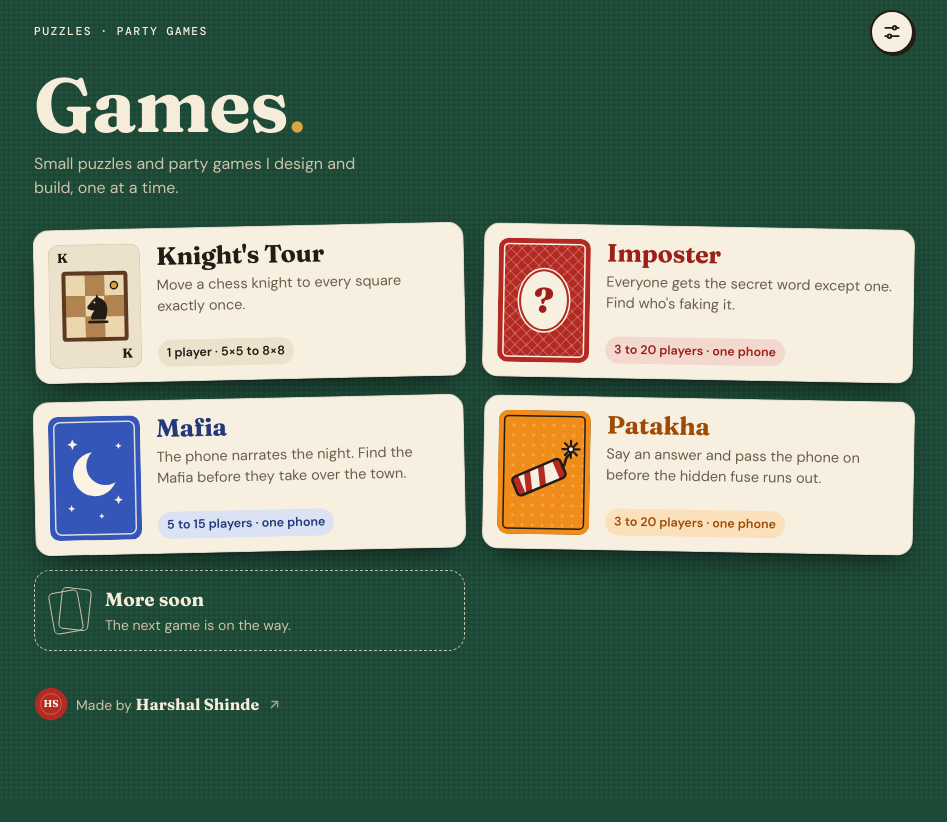
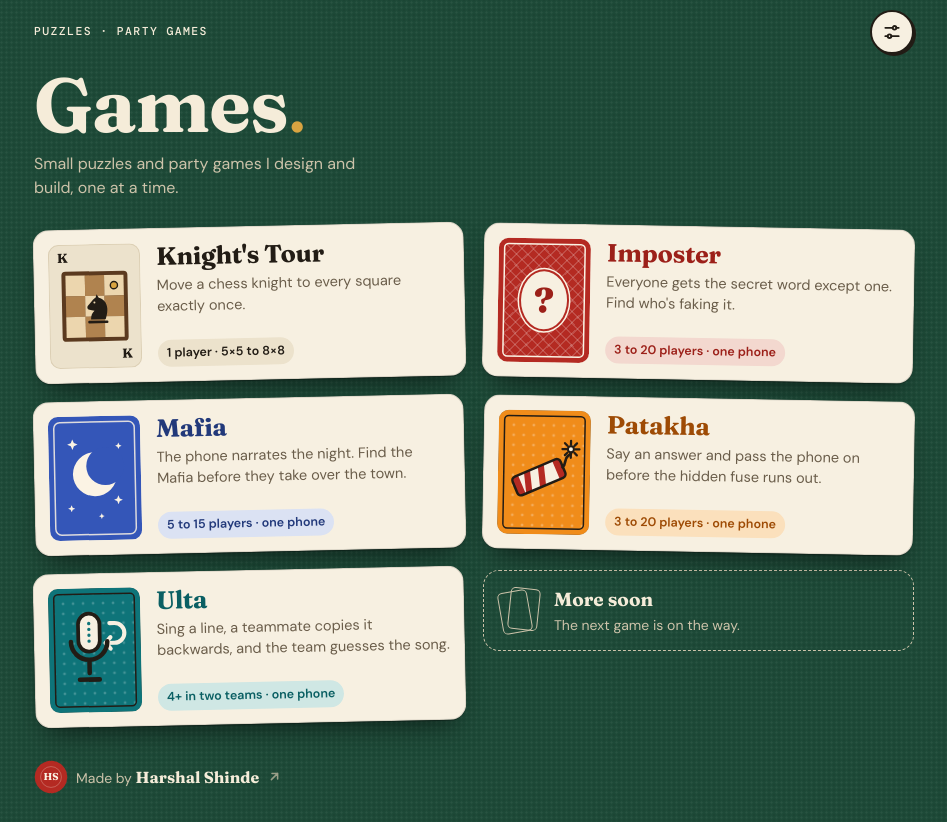
Before and after one commit to Harshal-7/games, a Next.js app: page / in a window 1280 px wide. Shown: the whole page, without its empty margins (166-1113 px from the left). Before the commit the page ends 800 px from the top, so only its background shows below. Built offline with nearby package versions, Linux system fonts and the light colour scheme.

Commit message:
Ulta: on the games list, and in the README
A peacock teal card with a mic and a turn-back arrow, and notes on the
turns, the recordings (memory only), the mic and the songs.

Co-Authored-By: Claude Opus 5.5 <noreply@anthropic.com>

```diff
--- a/src/games/registry.ts
+++ b/src/games/registry.ts
@@ -6,6 +6,7 @@ import { KnightsTourThumb } from "./knights-tour/ui/thumb";
 import { MafiaThumb } from "./mafia/ui/thumb";
 import { PatakhaThumb } from "./patakha/ui/thumb";
 import { GAME_NAMES, type GameSlug } from "./slugs";
+import { UltaThumb } from "./ulta/ui/thumb";
 
 /** Every game on the site. Adding a game = a folder in src/games, a page, one entry here. */
 export type GameEntry = {
@@ -49,4 +50,11 @@ export const GAMES: GameEntry[] = [
     detail: "3 to 20 players · one phone",
     Thumb: PatakhaThumb,
   },
+  {
+    slug: "ulta",
+    name: GAME_NAMES.ulta,
+    blurb: "Sing a line, a teammate copies it backwards, and the team guesses the song.",
+    detail: "4+ in two teams · one phone",
+    Thumb: UltaThumb,
+  },
 ];
--- /dev/null
+++ b/src/games/ulta/ui/thumb.tsx
@@ -0,0 +1,14 @@
+/** Card picture for the games list: a mic and a turn-back arrow on a peacock teal card. Styled in home.css. */
+export function UltaThumb() {
+  return (
+    <span className="game-thumb game-thumb-ulta" aria-hidden="true">
+      <svg viewBox="0 0 80 108" className="game-thumb-mic" focusable="false">
+        <path d="M58 22h6a12 12 0 0 1 0 24H54" className="ul-thumb-turn" />
+        <path d="m59 39-6 7 6 7" className="ul-thumb-turn" />
+        <rect x="20" y="10" width="26" height="46" rx="13" className="ul-thumb-body" />
+        <path d="M33 22v22" className="ul-thumb-grille" />
+        <path d="M11 44a22 22 0 0 0 44 0M33 66v16M21 90h24" className="ul-thumb-stand" />
+      </svg>
+    </span>
+  );
+}
--- a/src/home/home.css
+++ b/src/home/home.css
@@ -75,6 +75,9 @@
 [data-game="patakha"] .game-card h2 {
   color: var(--marigold-ink);
 }
+[data-game="ulta"] .game-card h2 {
+  color: var(--teal-deep);
+}
 .game-card p {
   margin: 6px 0 0;
   color: var(--muted);
@@ -110,6 +113,10 @@
 [data-game="patakha"] .game-chip {
   background: var(--marigold-soft);
   color: var(--marigold-ink);
+}
+[data-game="ulta"] .game-chip {
+  background: var(--teal-soft);
+  color: var(--teal-deep);
 }
 .game-chip.is-best {
   padding-left: 5px;
@@ -214,6 +221,51 @@
   fill: var(--card);
   stroke: var(--ink);
   stroke-width: 4;
+}
+
+/* Ulta: a cream mic with a turn-back arrow on a dotted peacock teal card. */
+.game-thumb-ulta {
+  display: grid;
+  place-items: center;
+  width: 92px;
+  height: 124px;
+  box-sizing: border-box;
+  border-radius: 10px;
+  background:
+    radial-gradient(rgb(255 255 255 / 0.22) 1.2px, transparent 1.7px) 0 0 / 10px 10px,
+    var(--teal);
+  box-shadow:
+    inset 0 0 0 5px var(--teal),
+    inset 0 0 0 6.5px var(--ink);
+}
+.game-thumb-mic {
+  width: 66px;
+  overflow: visible;
+}
+.ul-thumb-body {
+  fill: var(--card);
+  stroke: var(--ink);
+  stroke-width: 4.5;
+}
+.ul-thumb-grille {
+  fill: none;
+  stroke: var(--teal);
+  stroke-dasharray: 0.1 7;
+  stroke-linecap: round;
+  stroke-width: 4;
+}
+.ul-thumb-stand {
+  fill: none;
+  stroke: var(--ink);
+  stroke-linecap: round;
+  stroke-width: 5.5;
+}
+.ul-thumb-turn {
+  fill: none;
+  stroke: var(--card);
+  stroke-linecap: round;
+  stroke-linejoin: round;
+  stroke-width: 5;
 }
 
 /* The next game's empty spot. */
```
Also changed, not shown: 1 other file (tests, documents, lock files or other folders).
